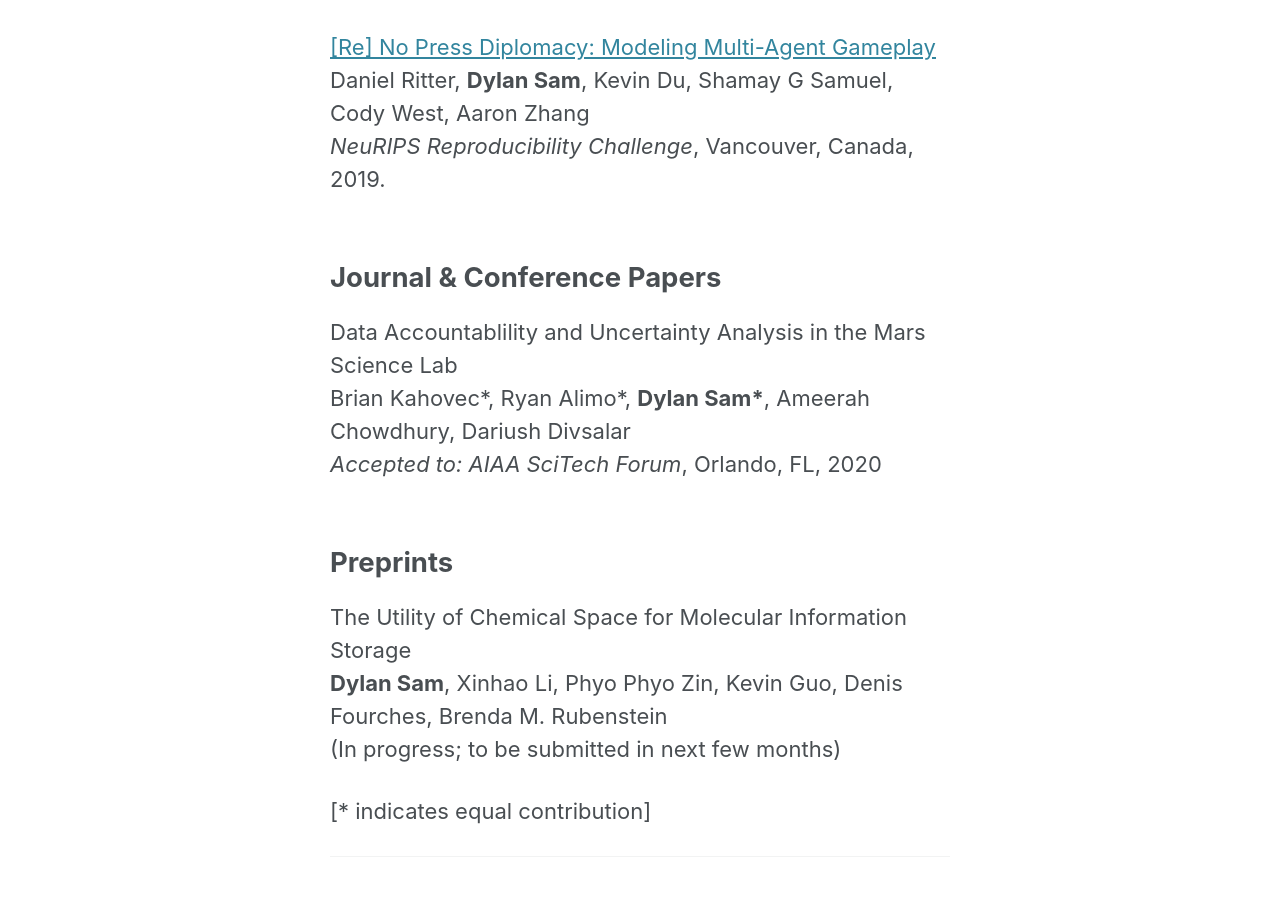
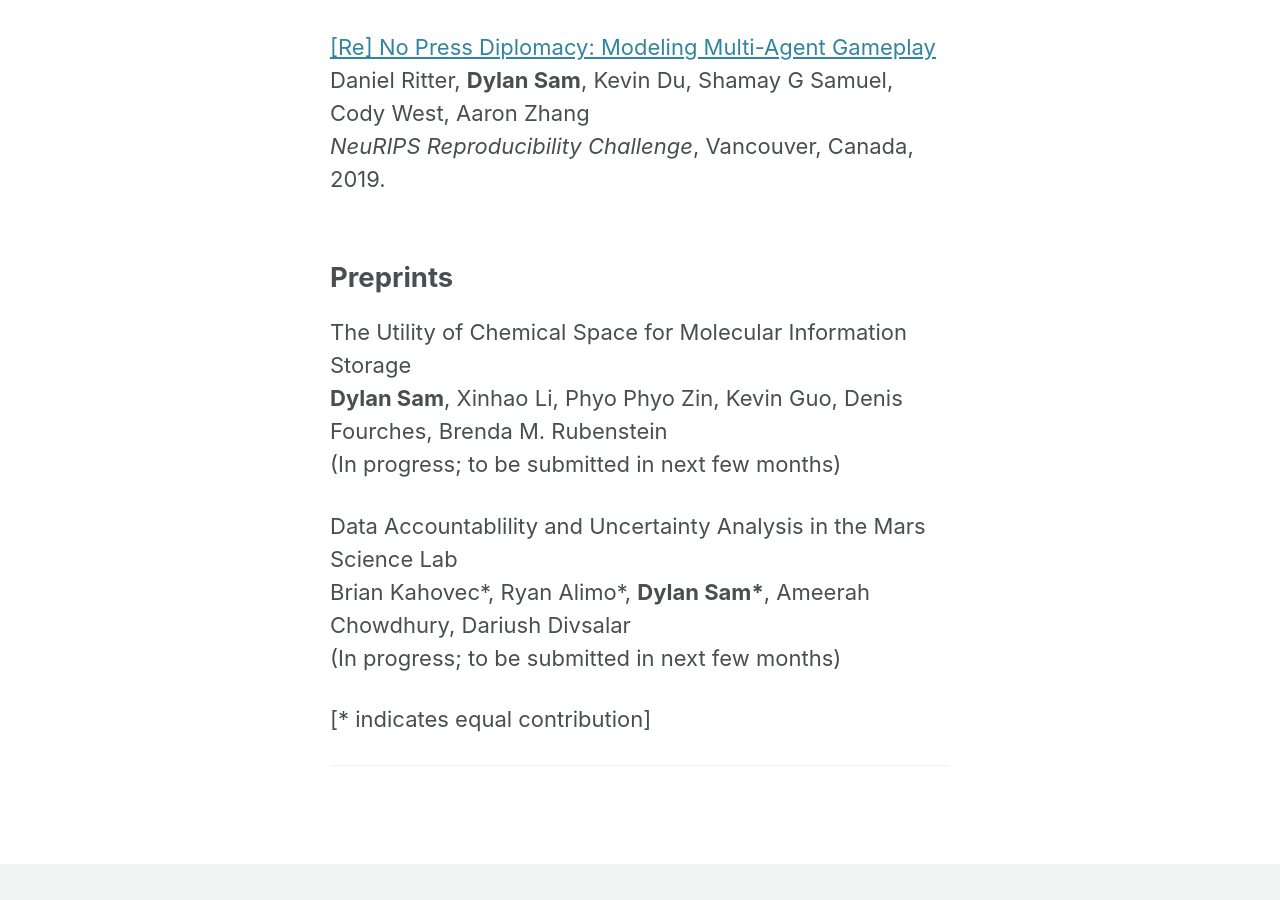
Before and after one commit to dsam99/dsam99.github.io, a Jekyll site: the page built from research.md, in a window 1280 px wide and 900 px high, scrolled down 4263 px. Built offline with Jekyll 4.4.1, drawn with Linux system fonts in a browser that asks for light colours; cached includes are drawn as plain includes; nearby versions of some CDN libraries.

Commit message:
updating jpl paper

```diff
--- a/_layouts/research.html
+++ b/_layouts/research.html
@@ -117,12 +117,6 @@ author_profile: false
 				Daniel Ritter, <strong>Dylan Sam</strong>, Kevin Du, Shamay G Samuel, Cody West, Aaron Zhang <br>
 				<i>NeuRIPS Reproducibility Challenge</i>, Vancouver, Canada, 2019.</p>
 
-	<h2 class="papers-title">Journal & Conference Papers</h2>
-
-			<p class="title"> Data Accountablility and Uncertainty Analysis in the Mars Science Lab <br>
-				Brian Kahovec*, Ryan Alimo*, <strong>Dylan Sam*</strong>, Ameerah Chowdhury, Dariush Divsalar <br>
-				<i>Accepted to: AIAA SciTech Forum</i>, Orlando, FL, 2020 <br></p>
-
 	<h2 class="papers-title">Preprints</h2>
 
 			<p class="title"> The Utility of Chemical Space for Molecular Information Storage <br>
@@ -130,6 +124,10 @@ author_profile: false
 				(In progress; to be submitted in next few months) <br>
 			</p>
 
+			<p class="title"> Data Accountablility and Uncertainty Analysis in the Mars Science Lab <br>
+				Brian Kahovec*, Ryan Alimo*, <strong>Dylan Sam*</strong>, Ameerah Chowdhury, Dariush Divsalar <br>
+				(In progress; to be submitted in next few months)</p>
+
 			<p>[* indicates equal contribution] </p>
 
 			<hr>
```
